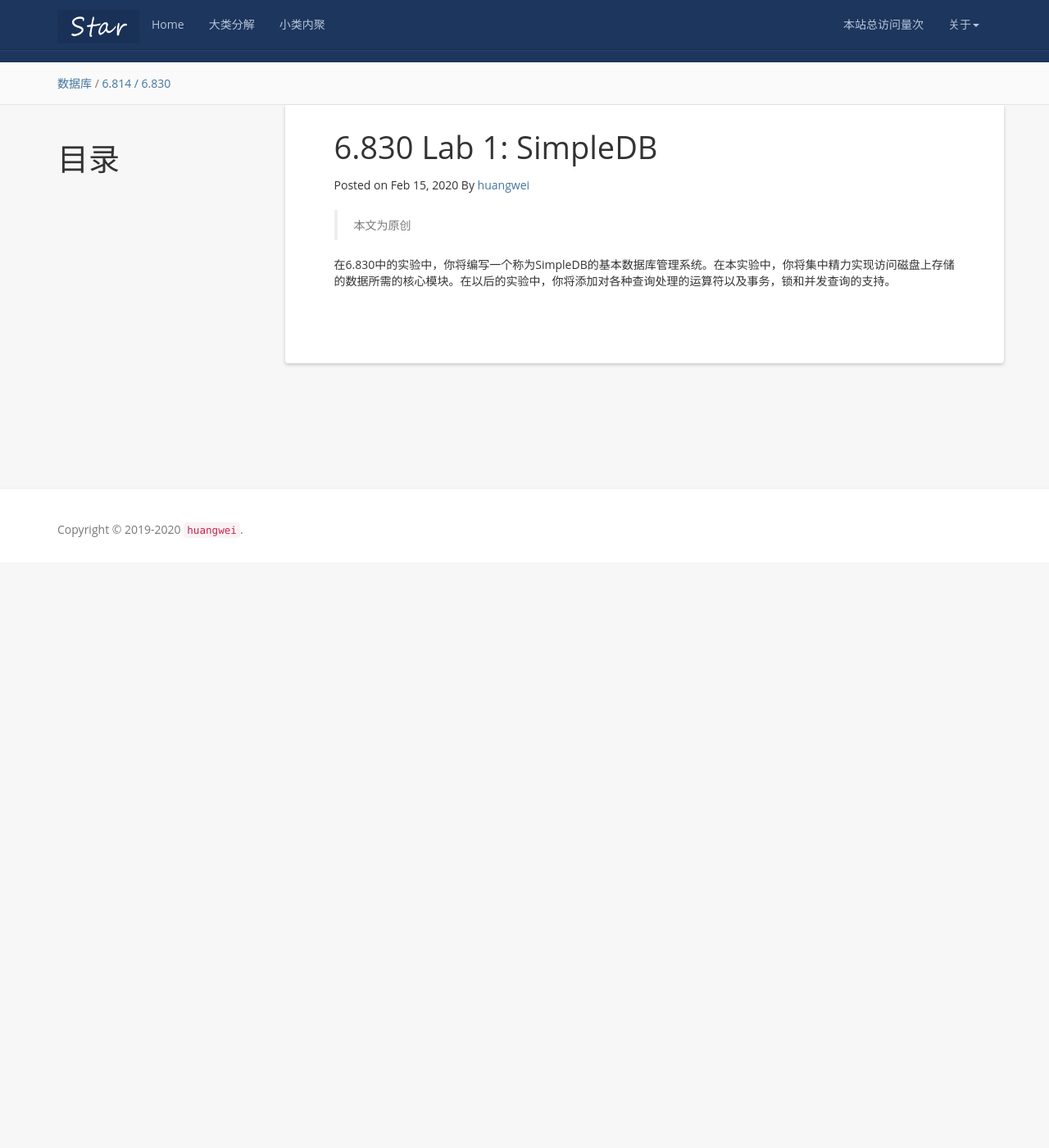
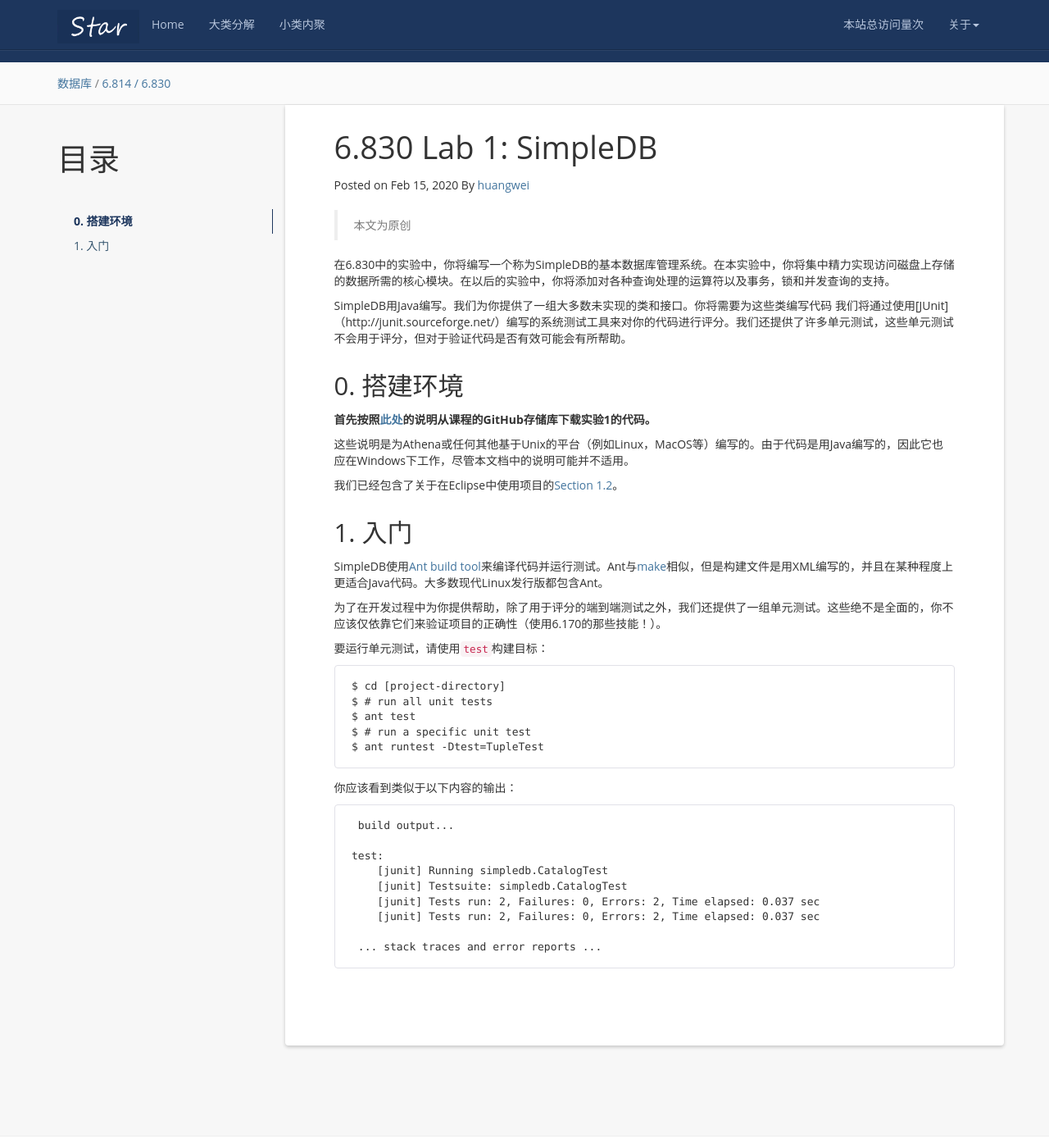
Before and after one commit to mayunmeiyouming/blog, a Jekyll site: the page built from _posts/2020-02-15-6.814-6.830 lab1.md, in a window 1280 px wide and 1400 px high, scrolled down 219 px. Shown: the whole window at 82% size. Built offline with Jekyll 4.4.1, drawn with Linux system fonts in a browser that asks for light colours; nearby versions of some CDN libraries; a script that is not in the unit is left out; comment, search, counter and statistics services are not loaded; before the commit the page ends 905 px from its top, so only the background shows below that.

Commit message:
2020-2-16-5

````diff
--- a/_posts/2020-02-15-6.814-6.830 lab1.md
+++ b/_posts/2020-02-15-6.814-6.830 lab1.md
@@ -12,3 +12,43 @@ tag: 6.814 / 6.830
 >本文为原创
 
 在6.830中的实验中，你将编写一个称为SimpleDB的基本数据库管理系统。在本实验中，你将集中精力实现访问磁盘上存储的数据所需的核心模块。在以后的实验中，你将添加对各种查询处理的运算符以及事务，锁和并发查询的支持。
+
+SimpleDB用Java编写。我们为你提供了一组大多数未实现的类和接口。你将需要为这些类编写代码 我们将通过使用[JUnit]（http://junit.sourceforge.net/）编写的系统测试工具来对你的代码进行评分。我们还提供了许多单元测试，这些单元测试不会用于评分，但对于验证代码是否有效可能会有所帮助。
+
+## 0. 搭建环境
+
+**首先按照[此处](https://github.com/MIT-DB-Class/course-info-2018)的说明从课程的GitHub存储库下载实验1的代码。**
+
+这些说明是为Athena或任何其他基于Unix的平台（例如Linux，MacOS等）编写的。由于代码是用Java编写的，因此它也应在Windows下工作，尽管本文档中的说明可能并不适用。
+
+我们已经包含了关于在Eclipse中使用项目的[Section 1.2](#eclipse)。
+
+##  1. 入门
+
+SimpleDB使用[Ant build tool](http://ant.apache.org/)来编译代码并运行测试。Ant与[make](http://www.gnu.org/software/make/manual/)相似，但是构建文件是用XML编写的，并且在某种程度上更适合Java代码。大多数现代Linux发行版都包含Ant。
+
+为了在开发过程中为你提供帮助，除了用于评分的端到端测试之外，我们还提供了一组单元测试。这些绝不是全面的，你不应该仅依靠它们来验证项目的正确性（使用6.170的那些技能！）。
+
+要运行单元测试，请使用`test`构建目标：
+
+```
+$ cd [project-directory]
+$ # run all unit tests
+$ ant test
+$ # run a specific unit test
+$ ant runtest -Dtest=TupleTest
+```
+
+你应该看到类似于以下内容的输出：
+
+```
+ build output...
+
+test:
+    [junit] Running simpledb.CatalogTest
+    [junit] Testsuite: simpledb.CatalogTest
+    [junit] Tests run: 2, Failures: 0, Errors: 2, Time elapsed: 0.037 sec
+    [junit] Tests run: 2, Failures: 0, Errors: 2, Time elapsed: 0.037 sec
+
+ ... stack traces and error reports ...
+```
````
Also changed, not shown: _posts/2020-02-16-Git多库同步管理.md (added, +36 -0 lines).
